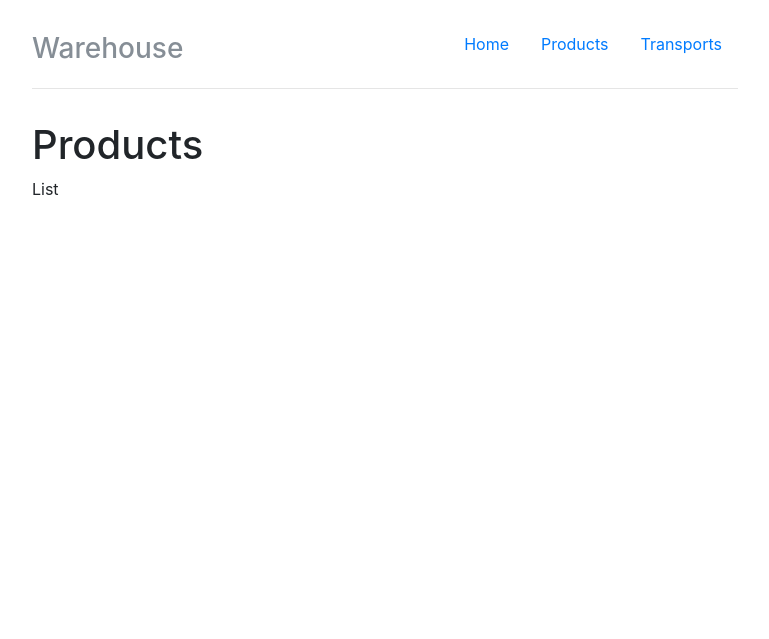
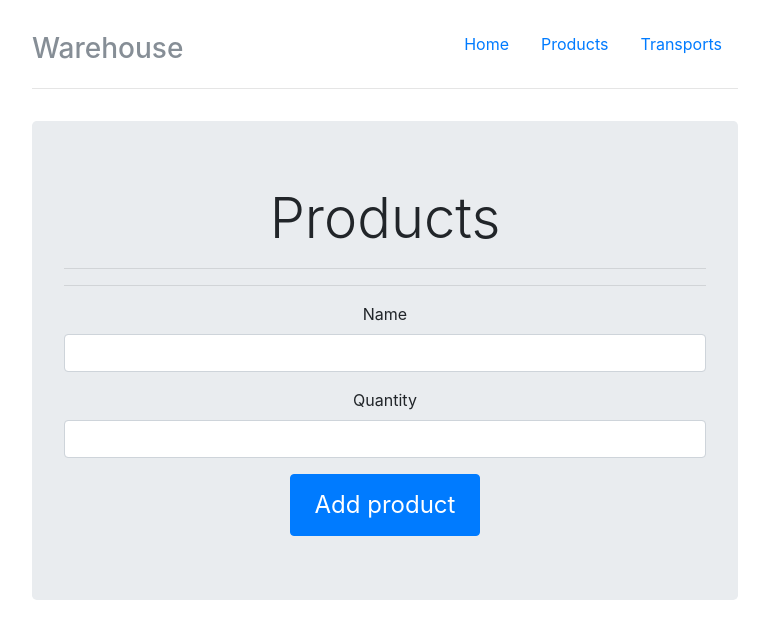
Before and after one commit to nazomeku/skygate-wh, a Flask app: page /products in a window 1280 px wide. Shown: the top 639 px of the page, without its empty margins (255-1024 px from the left). Run offline with Flask 2, Linux system fonts and the light colour scheme; data that the repository does not hold is empty; some libraries are stand-ins or nearby versions.

Commit message:
edit products

```diff
--- a/app/templates/products.html
+++ b/app/templates/products.html
@@ -1,6 +1,21 @@
-{% extends 'layout.html' %}
+{% import "bootstrap/utils.html" as utils %}
+{% import "bootstrap/wtf.html" as wtf %}
+{% extends "layout.html" %}
+{% block title %}Products{% endblock %}
 {% block body %}
 
-      <h1>Products</h1>
-      <p>List</p>
+    <div class="jumbotron">
+      <h1 class="display-4">Products</h1><hr>
+      <p class="text-center">
+      {% for product in products %}
+        <a href="{{ url_for('edit_product',product_id=product.id) }}">{{ product.name }}</a><br>
+      {% endfor %}
+      </p>
+      <hr>
+      <div class="content-section"> {{ utils.flashed_messages() }}
+        <div>
+          {{ wtf.quick_form(form, button_map={'submit':'primary'}) }}
+        </div>
+      </div>
+    </div>
 {% endblock %}
```
